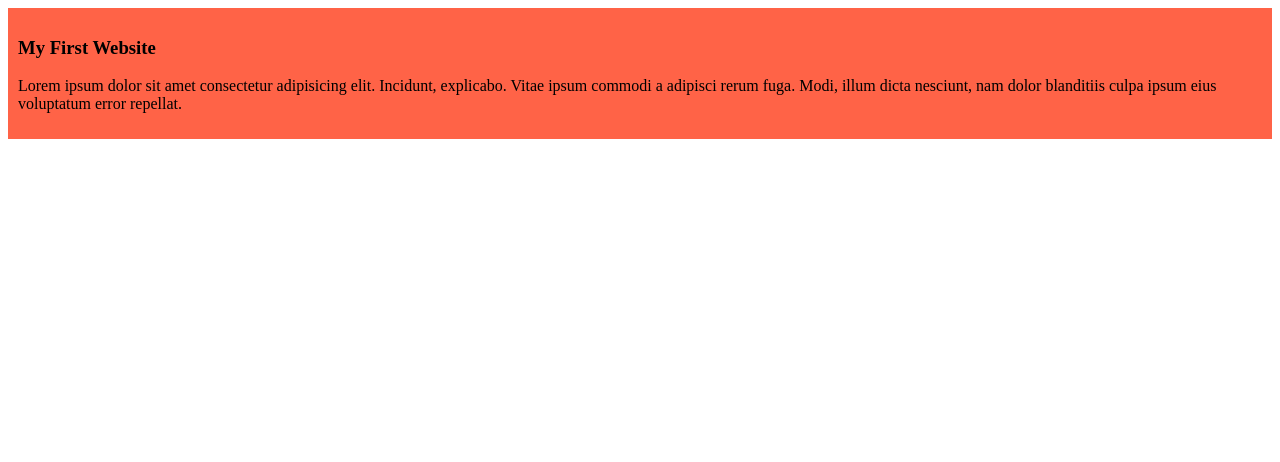
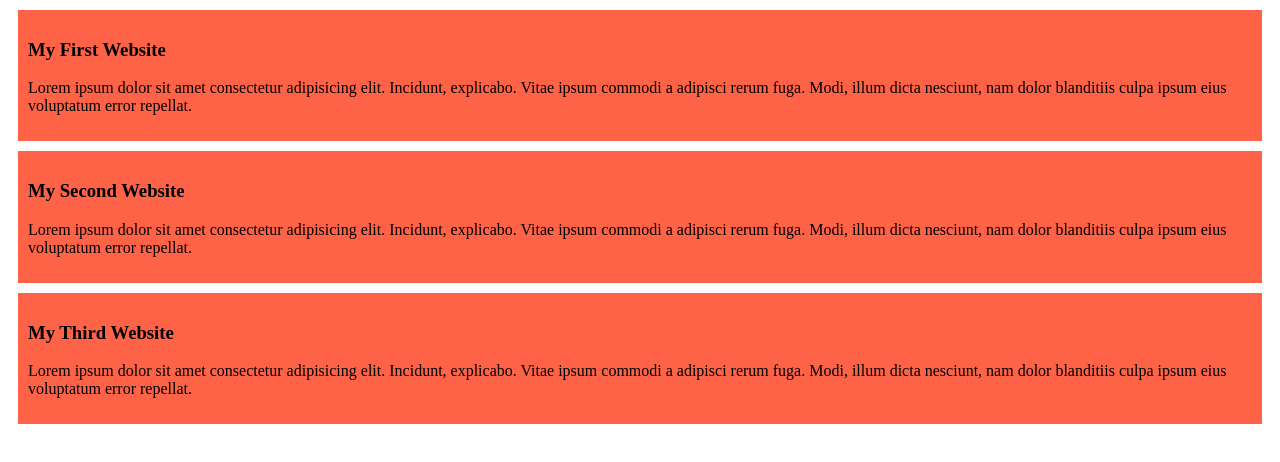
Before and after one commit to miraz46/my-simple-website, a plain HTML site: page index.html in a window 1280 px wide. Drawn offline with Linux system fonts and the light colour scheme.

Commit message:
added the second and third blog

```diff
--- a/Styles/blog.css
+++ b/Styles/blog.css
@@ -1,4 +1,5 @@
 div{
     background-color: tomato;
     padding: 10px;
+    margin: 10px;
 }
--- a/index.html
+++ b/index.html
@@ -11,5 +11,13 @@
         <h3>My First Website</h3>
         <p>Lorem ipsum dolor sit amet consectetur adipisicing elit. Incidunt, explicabo. Vitae ipsum commodi a adipisci rerum fuga. Modi, illum dicta nesciunt, nam dolor blanditiis culpa ipsum eius voluptatum error repellat.</p>
     </div>
+    <div>
+        <h3>My Second Website</h3>
+        <p>Lorem ipsum dolor sit amet consectetur adipisicing elit. Incidunt, explicabo. Vitae ipsum commodi a adipisci rerum fuga. Modi, illum dicta nesciunt, nam dolor blanditiis culpa ipsum eius voluptatum error repellat.</p>
+    </div>
+    <div>
+        <h3>My Third Website</h3>
+        <p>Lorem ipsum dolor sit amet consectetur adipisicing elit. Incidunt, explicabo. Vitae ipsum commodi a adipisci rerum fuga. Modi, illum dicta nesciunt, nam dolor blanditiis culpa ipsum eius voluptatum error repellat.</p>
+    </div>
 </body>
 </html>
```
